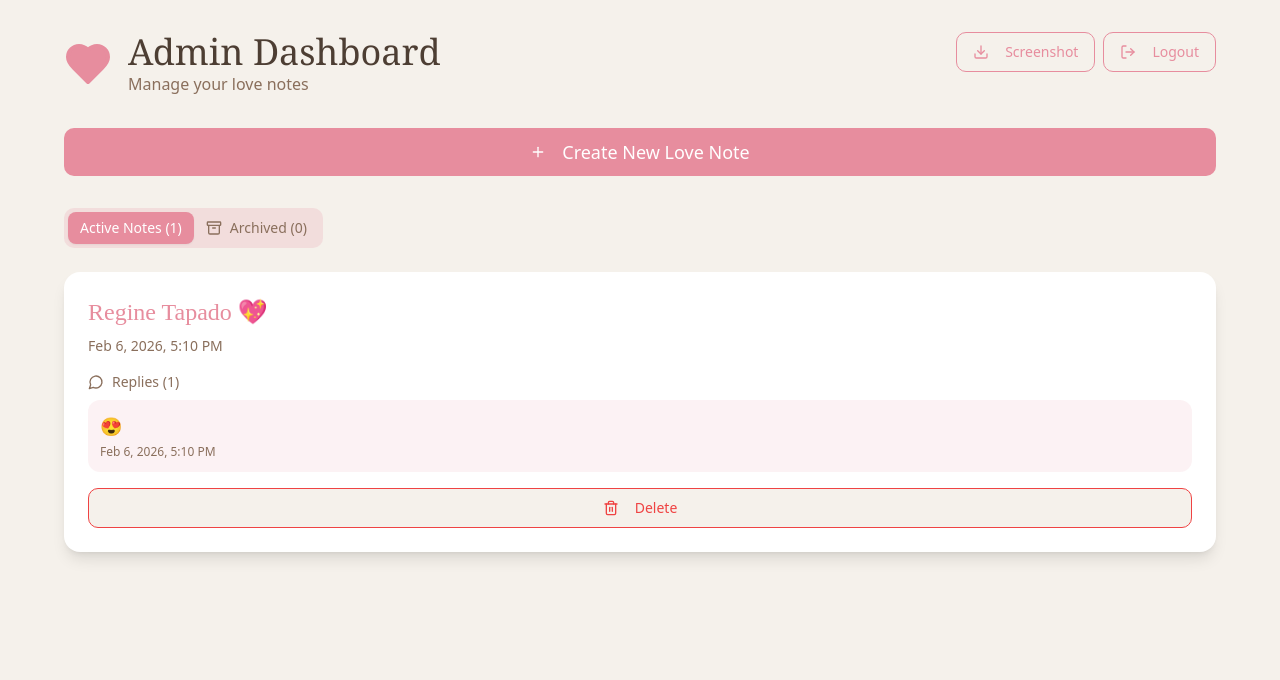
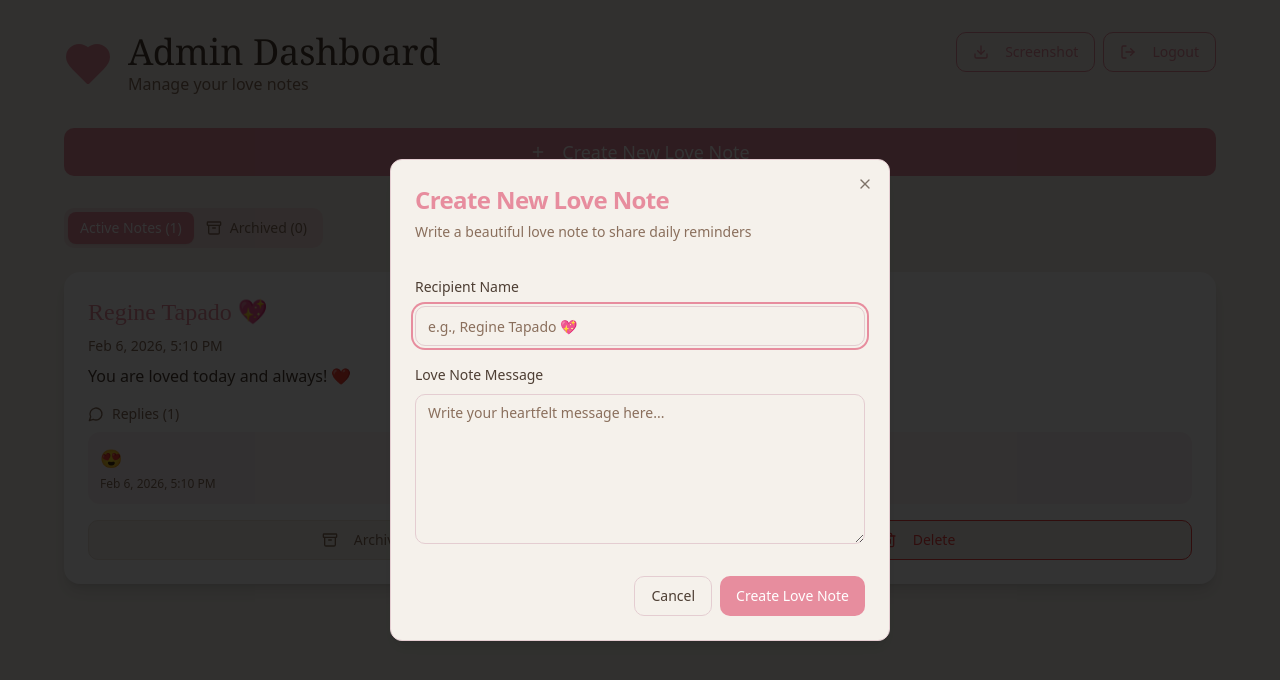
Before and after one commit to Oryhbrx/love-notes2, a React (Vite) app: page /admin/dashboard in a window 1280 px wide. Both pictures are taken after a click on the button "Create New Love Note". Shown: the top 680 px of the page. Built offline with nearby package versions, Linux system fonts and the light colour scheme.

Commit message:
Please continue

```diff
--- a/src/App.tsx
+++ b/src/App.tsx
@@ -4,6 +4,7 @@ import Index from './pages/Index';
 import AdminDashboard from './pages/AdminDashboard';
 import AdminLogin from './pages/AdminLogin';
 import NotFound from './pages/NotFound';
+import { Toaster } from '@/components/ui/toaster';
 
 function App() {
   return (
@@ -14,6 +15,7 @@ function App() {
         <Route path="/admin/dashboard" element={<AdminDashboard />} />
         <Route path="*" element={<NotFound />} />
       </Routes>
+      <Toaster />
     </Router>
   );
 }
--- a/src/pages/AdminDashboard.tsx
+++ b/src/pages/AdminDashboard.tsx
@@ -1,13 +1,19 @@
 
 import { useState } from 'react';
 import { useNavigate } from 'react-router-dom';
-import { Heart, Download, LogOut, Plus, Trash2, MessageCircle, Archive } from 'lucide-react';
+import { Heart, Download, LogOut, Plus, Trash2, MessageCircle, Archive, ArchiveRestore } from 'lucide-react';
 import { Button } from '@/components/ui/button';
 import { Tabs, TabsContent, TabsList, TabsTrigger } from '@/components/ui/tabs';
+import { Dialog, DialogContent, DialogDescription, DialogFooter, DialogHeader, DialogTitle, DialogTrigger } from '@/components/ui/dialog';
+import { Input } from '@/components/ui/input';
+import { Label } from '@/components/ui/label';
+import { Textarea } from '@/components/ui/textarea';
+import { useToast } from '@/hooks/use-toast';
 
 interface Note {
   id: number;
   title: string;
+  content: string;
   timestamp: string;
   replies: Reply[];
   archived: boolean;
@@ -21,10 +27,12 @@ interface Reply {
 
 export default function AdminDashboard() {
   const navigate = useNavigate();
+  const { toast } = useToast();
   const [notes, setNotes] = useState<Note[]>([
     {
       id: 1,
       title: 'Regine Tapado 💖',
+      content: 'You are loved today and always! ❤️',
       timestamp: 'Feb 6, 2026, 5:10 PM',
       replies: [
         { id: 1, content: '😍', timestamp: 'Feb 6, 2026, 5:10 PM' }
@@ -32,15 +40,79 @@ export default function AdminDashboard() {
       archived: false
     }
   ]);
+  const [isCreateDialogOpen, setIsCreateDialogOpen] = useState(false);
+  const [newNoteTitle, setNewNoteTitle] = useState('');
+  const [newNoteContent, setNewNoteContent] = useState('');
 
   const handleLogout = () => {
     navigate('/');
   };
 
+  const handleCreateNote = () => {
+    if (!newNoteTitle.trim() || !newNoteContent.trim()) {
+      toast({
+        title: 'Missing Information',
+        description: 'Please fill in both title and content',
+        variant: 'destructive',
+      });
+      return;
+    }
+
+    const newNote: Note = {
+      id: Date.now(),
+      title: newNoteTitle,
+      content: newNoteContent,
+      timestamp: new Date().toLocaleString('en-US', {
+        month: 'short',
+        day: 'numeric',
+        year: 'numeric',
+        hour: 'numeric',
+        minute: '2-digit',
+        hour12: true
+      }),
+      replies: [],
+      archived: false
+    };
+
+    setNotes([newNote, ...notes]);
+    setNewNoteTitle('');
+    setNewNoteContent('');
+    setIsCreateDialogOpen(false);
+
+    toast({
+      title: 'Love Note Created! 💖',
+      description: 'Your new love note has been created',
+    });
+  };
+
   const handleDeleteNote = (noteId: number) => {
     if (confirm('Are you sure you want to delete this note?')) {
       setNotes(notes.filter(note => note.id !== noteId));
+      toast({
+        title: 'Note Deleted',
+        description: 'The love note has been removed',
+      });
     }
+  };
+
+  const handleArchiveNote = (noteId: number) => {
+    setNotes(notes.map(note =>
+      note.id === noteId ? { ...note, archived: true } : note
+    ));
+    toast({
+      title: 'Note Archived',
+      description: 'The love note has been archived',
+    });
+  };
+
+  const handleUnarchiveNote = (noteId: number) => {
+    setNotes(notes.map(note =>
+      note.id === noteId ? { ...note, archived: false } : note
+    ));
+    toast({
+      title: 'Note Restored',
+      description: 'The love note has been restored',
+    });
   };
 
   const activeNotes = notes.filter(note => !note.archived);
@@ -79,12 +151,60 @@ export default function AdminDashboard() {
         </div>
 
         {/* Create New Note Button */}
+        <Dialog open={isCreateDialogOpen} onOpenChange={setIsCreateDialogOpen}>
+          <DialogTrigger asChild>
             <Button
               className="w-full bg-primary hover:bg-primary/90 text-primary-foreground py-6 text-lg"
             >
               <Plus className="w-5 h-5 mr-2" />
               Create New Love Note
             </Button>
+          </DialogTrigger>
+          <DialogContent className="sm:max-w-[500px]">
+            <DialogHeader>
+              <DialogTitle className="text-2xl text-primary">Create New Love Note</DialogTitle>
+              <DialogDescription>
+                Write a beautiful love note to share daily reminders
+              </DialogDescription>
+            </DialogHeader>
+            <div className="space-y-4 py-4">
+              <div className="space-y-2">
+                <Label htmlFor="title">Recipient Name</Label>
+                <Input
+                  id="title"
+                  placeholder="e.g., Regine Tapado 💖"
+                  value={newNoteTitle}
+                  onChange={(e) => setNewNoteTitle(e.target.value)}
+                  className="border-border focus:ring-primary"
+                />
+              </div>
+              <div className="space-y-2">
+                <Label htmlFor="content">Love Note Message</Label>
+                <Textarea
+                  id="content"
+                  placeholder="Write your heartfelt message here..."
+                  value={newNoteContent}
+                  onChange={(e) => setNewNoteContent(e.target.value)}
+                  className="min-h-[150px] border-border focus:ring-primary"
+                />
+              </div>
+            </div>
+            <DialogFooter>
+              <Button
+                variant="outline"
+                onClick={() => setIsCreateDialogOpen(false)}
+              >
+                Cancel
+              </Button>
+              <Button
+                className="bg-primary hover:bg-primary/90 text-primary-foreground"
+                onClick={handleCreateNote}
+              >
+                Create Love Note
+              </Button>
+            </DialogFooter>
+          </DialogContent>
+        </Dialog>
 
         {/* Tabs */}
         <Tabs defaultValue="active" className="w-full">
@@ -105,11 +225,17 @@ export default function AdminDashboard() {
           </TabsList>
 
           <TabsContent value="active" className="space-y-4 mt-6">
-            {activeNotes.map((note) => (
+            {activeNotes.length === 0 ? (
+              <div className="text-center py-12 text-muted-foreground">
+                No active notes. Create your first love note!
+              </div>
+            ) : (
+              activeNotes.map((note) => (
                 <div key={note.id} className="bg-card rounded-2xl shadow-lg p-6 space-y-4">
                   <div className="space-y-2">
                     <h3 className="text-2xl font-script text-primary">{note.title}</h3>
                     <p className="text-sm text-muted-foreground">{note.timestamp}</p>
+                    <p className="text-foreground mt-2">{note.content}</p>
                   </div>
 
                   <div className="space-y-2">
@@ -126,22 +252,78 @@ export default function AdminDashboard() {
                     ))}
                   </div>
 
+                  <div className="flex gap-2">
                     <Button
                       variant="outline"
-                  className="w-full border-destructive text-destructive hover:bg-destructive/10"
+                      className="flex-1 border-muted text-muted-foreground hover:bg-muted/10"
+                      onClick={() => handleArchiveNote(note.id)}
+                    >
+                      <Archive className="w-4 h-4 mr-2" />
+                      Archive
+                    </Button>
+                    <Button
+                      variant="outline"
+                      className="flex-1 border-destructive text-destructive hover:bg-destructive/10"
                       onClick={() => handleDeleteNote(note.id)}
                     >
                       <Trash2 className="w-4 h-4 mr-2" />
                       Delete
                     </Button>
                   </div>
-            ))}
+                </div>
+              ))
+            )}
           </TabsContent>
 
-          <TabsContent value="archived" className="mt-6">
+          <TabsContent value="archived" className="space-y-4 mt-6">
+            {archivedNotes.length === 0 ? (
               <div className="text-center py-12 text-muted-foreground">
                 No archived notes
               </div>
+            ) : (
+              archivedNotes.map((note) => (
+                <div key={note.id} className="bg-card rounded-2xl shadow-lg p-6 space-y-4 opacity-75">
+                  <div className="space-y-2">
+                    <h3 className="text-2xl font-script text-primary">{note.title}</h3>
+                    <p className="text-sm text-muted-foreground">{note.timestamp}</p>
+                    <p className="text-foreground mt-2">{note.content}</p>
+                  </div>
+
+                  <div className="space-y-2">
+                    <div className="flex items-center gap-2 text-muted-foreground">
+                      <MessageCircle className="w-4 h-4" />
+                      <span className="text-sm">Replies ({note.replies.length})</span>
+                    </div>
+
+                    {note.replies.map((reply) => (
+                      <div key={reply.id} className="bg-secondary/30 rounded-xl p-3 space-y-1">
+                        <p className="text-lg">{reply.content}</p>
+                        <p className="text-xs text-muted-foreground">{reply.timestamp}</p>
+                      </div>
+                    ))}
+                  </div>
+
+                  <div className="flex gap-2">
+                    <Button
+                      variant="outline"
+                      className="flex-1 border-primary text-primary hover:bg-primary/10"
+                      onClick={() => handleUnarchiveNote(note.id)}
+                    >
+                      <ArchiveRestore className="w-4 h-4 mr-2" />
+                      Restore
+                    </Button>
+                    <Button
+                      variant="outline"
+                      className="flex-1 border-destructive text-destructive hover:bg-destructive/10"
+                      onClick={() => handleDeleteNote(note.id)}
+                    >
+                      <Trash2 className="w-4 h-4 mr-2" />
+                      Delete
+                    </Button>
+                  </div>
+                </div>
+              ))
+            )}
           </TabsContent>
         </Tabs>
       </div>
--- a/src/pages/Index.tsx
+++ b/src/pages/Index.tsx
@@ -1,15 +1,66 @@
 
-import { useState } from 'react';
+import { useState, useEffect } from 'react';
 import { Link } from 'react-router-dom';
-import { Heart, BellOff, Send } from 'lucide-react';
+import { Heart, BellOff, Bell, Send } from 'lucide-react';
 import { Button } from '@/components/ui/button';
 import { Textarea } from '@/components/ui/textarea';
+import { useToast } from '@/hooks/use-toast';
 
 export default function Index() {
   const [reply, setReply] = useState('');
   const [replies, setReplies] = useState([
     { id: 1, content: '😍', timestamp: 'Feb 6, 2026, 5:10 PM' }
   ]);
+  const [notificationsEnabled, setNotificationsEnabled] = useState(false);
+  const { toast } = useToast();
+
+  useEffect(() => {
+    // Check if notifications are already enabled
+    if ('Notification' in window && Notification.permission === 'granted') {
+      setNotificationsEnabled(true);
+    }
+  }, []);
+
+  const handleEnableNotifications = async () => {
+    if (!('Notification' in window)) {
+      toast({
+        title: 'Not Supported',
+        description: 'Notifications are not supported in this browser',
+        variant: 'destructive',
+      });
+      return;
+    }
+
+    if (Notification.permission === 'granted') {
+      setNotificationsEnabled(true);
+      toast({
+        title: 'Already Enabled',
+        description: 'Notifications are already enabled',
+      });
+      return;
+    }
+
+    const permission = await Notification.requestPermission();
+    if (permission === 'granted') {
+      setNotificationsEnabled(true);
+      toast({
+        title: 'Notifications Enabled! 💖',
+        description: 'You will receive daily love note reminders',
+      });
+
+      // Send a test notification
+      new Notification('Love Notes for Regine', {
+        body: 'You will receive daily reminders here! ❤️',
+        icon: '/heart-icon.png',
+      });
+    } else {
+      toast({
+        title: 'Permission Denied',
+        description: 'Please enable notifications in your browser settings',
+        variant: 'destructive',
+      });
+    }
+  };
 
   const handleSendReply = () => {
     if (reply.trim()) {
@@ -26,6 +77,10 @@ export default function Index() {
         })
       }]);
       setReply('');
+      toast({
+        title: 'Reply Sent! 💕',
+        description: 'Your reply has been added',
+      });
     }
   };
 
@@ -44,9 +99,19 @@ export default function Index() {
           <Button
             variant="outline"
             className="border-2 border-primary text-primary hover:bg-primary/10 rounded-full px-8"
+            onClick={handleEnableNotifications}
           >
-            <BellOff className="w-4 h-4 mr-2" />
-            Enable Notifications
+            {notificationsEnabled ? (
+              <>
+                <Bell className="w-4 h-4 mr-2" />
+                Notifications Enabled
+              </>
+            ) : (
+              <>
+                <BellOff className="w-4 h-4 mr-2" />
+                Enable Notifications
+              </>
+            )}
           </Button>
         </div>
 
```
Also changed, not shown: 1 other file (tests, documents, lock files or other folders). Lines whose indentation alone changed are shown as unchanged.
